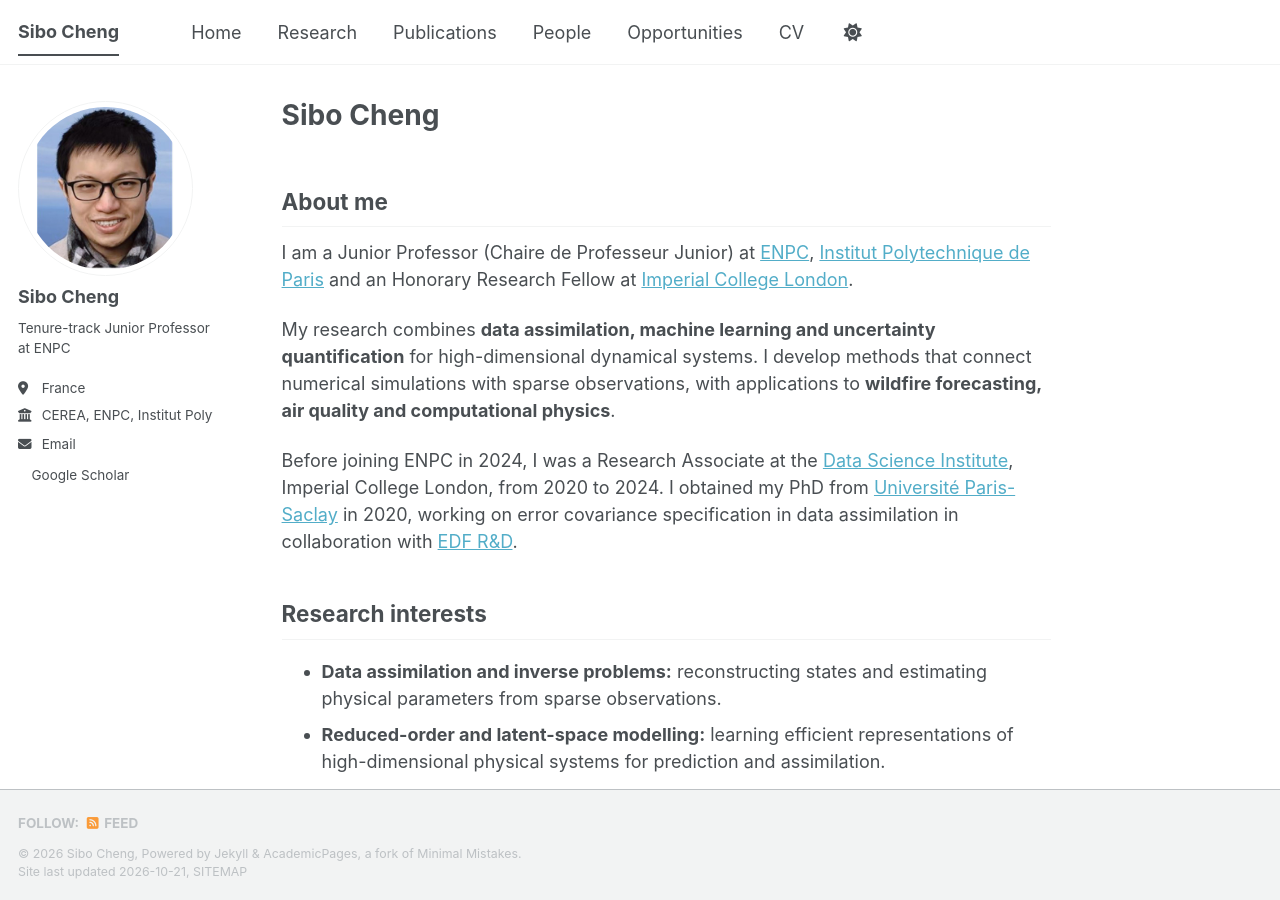
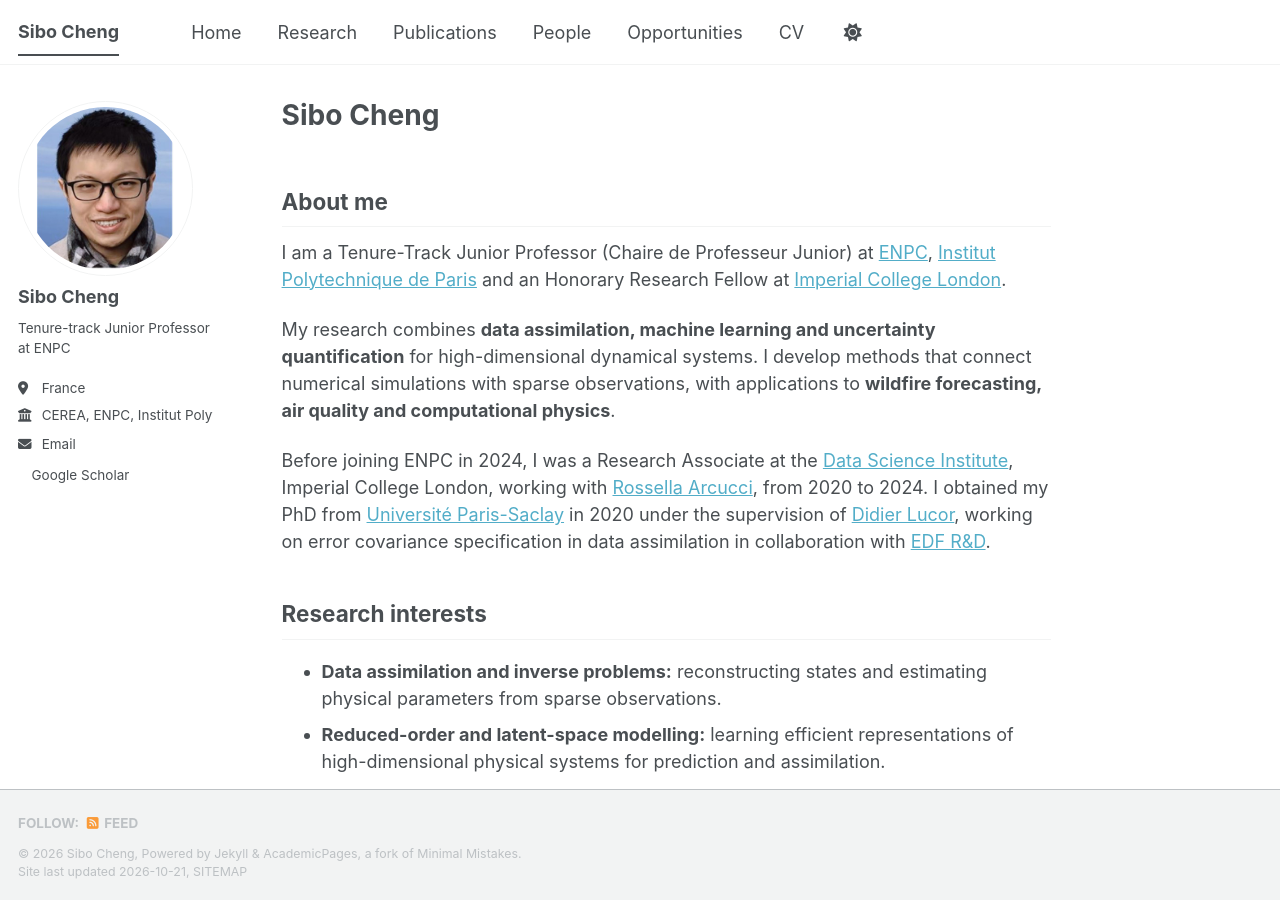
Before and after one commit to scheng2024/scheng2024.github.io, a Jekyll site: the page built from _pages/about.md, in a window 1280 px wide and 900 px high. Built offline with Jekyll 4.4.1, drawn with Linux system fonts in a browser that asks for light colours; a style sheet for code colours, icons or effects is not loaded.

Commit message:
Update about.md

```diff
--- a/_pages/about.md
+++ b/_pages/about.md
@@ -9,7 +9,7 @@ redirect_from:
 
 ## About me
 
-I am a Junior Professor (Chaire de Professeur Junior) at
+I am a Tenure-Track Junior Professor (Chaire de Professeur Junior) at
 [ENPC](https://ecoledesponts.fr/en),
 [Institut Polytechnique de Paris](https://www.ip-paris.fr/en)
 and an Honorary Research Fellow at
@@ -23,10 +23,15 @@ physics**.
 
 Before joining ENPC in 2024, I was a Research Associate at the
 [Data Science Institute](https://www.imperial.ac.uk/data-science/),
-Imperial College London, from 2020 to 2024. I obtained my PhD from
+Imperial College London, working with
+[Rossella Arcucci](https://profiles.imperial.ac.uk/r.arcucci),
+from 2020 to 2024. I obtained my PhD from
 [Université Paris-Saclay](https://www.universite-paris-saclay.fr/en)
-in 2020, working on error covariance specification in data assimilation
-in collaboration with [EDF R&D](https://www.edf.fr/en/the-edf-group/innovating-for-the-future/rd-global-expertise).
+in 2020 under the supervision of
+[Didier Lucor](https://perso.lisn.upsaclay.fr/lucor/),
+working on error covariance specification in data assimilation
+in collaboration with
+[EDF R&D](https://www.edf.fr/en/the-edf-group/innovating-for-the-future/rd-global-expertise).
 
 ## Research interests
 
```
